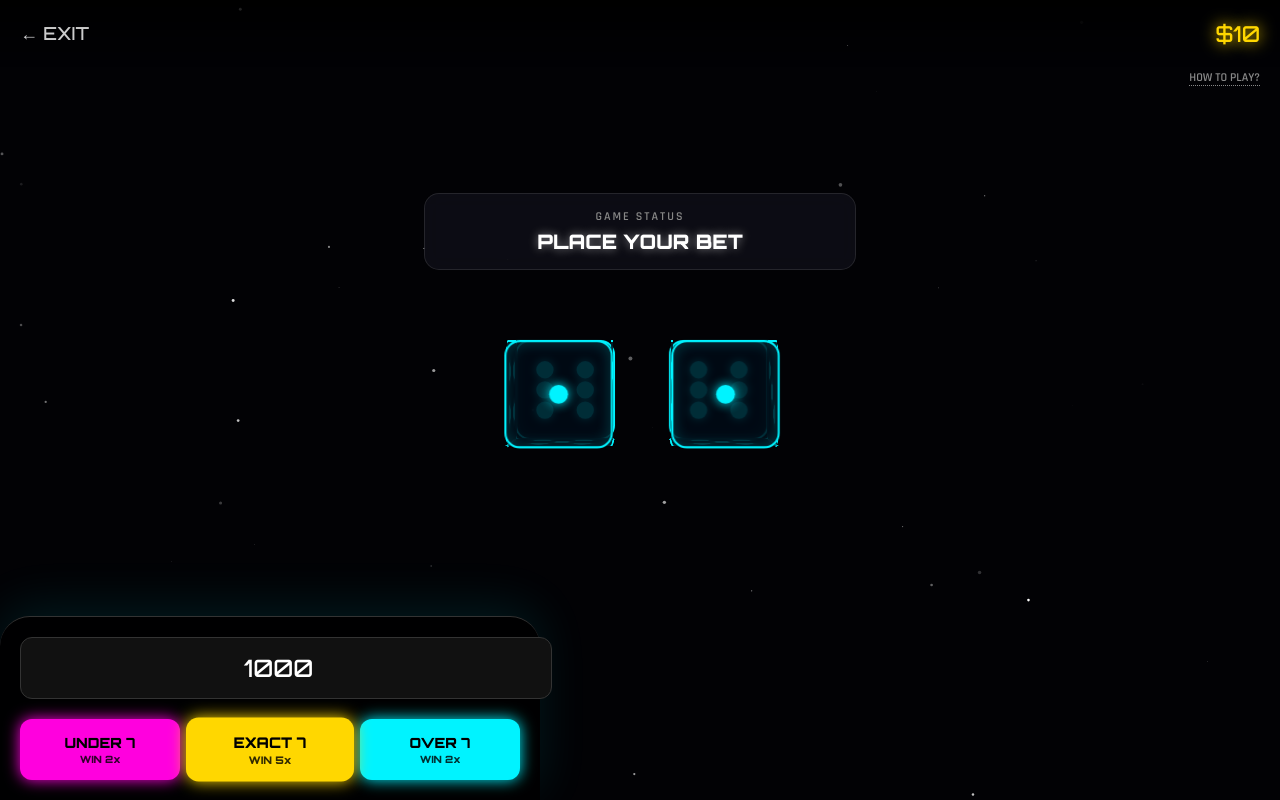
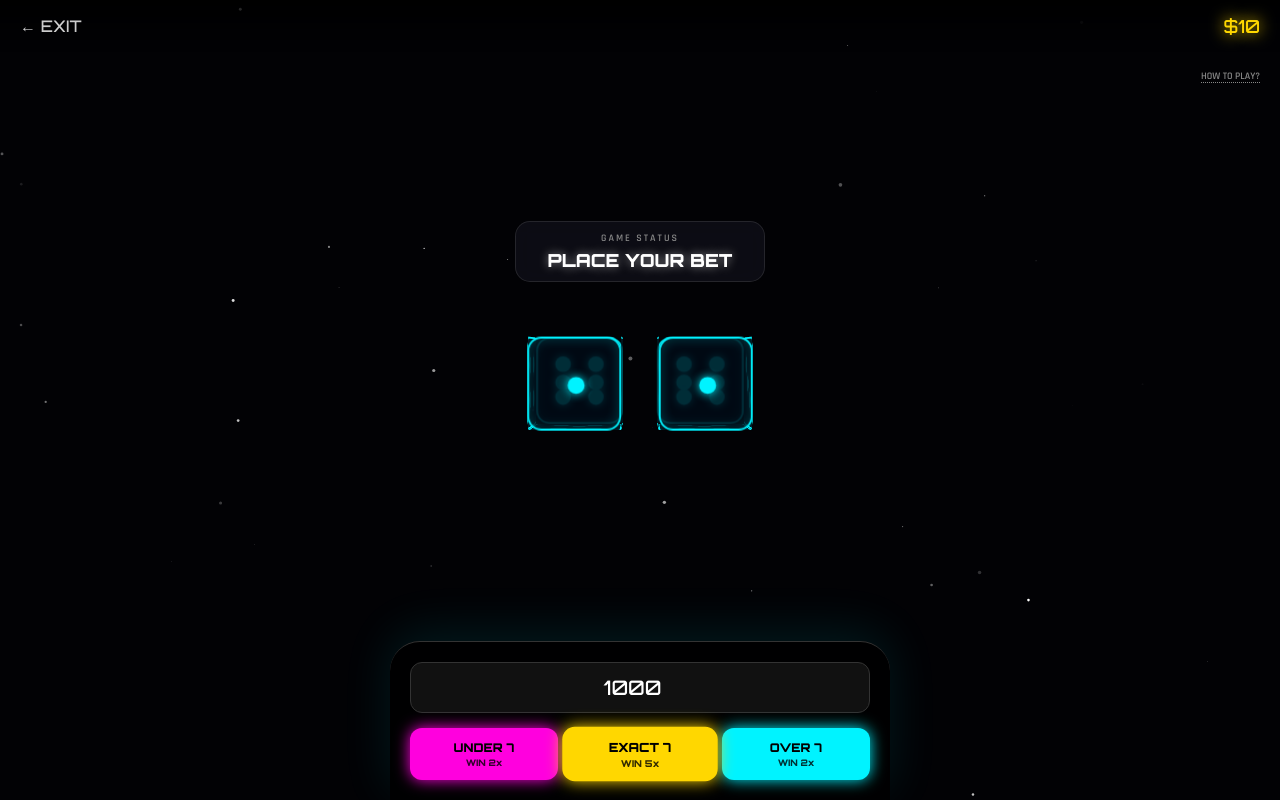
Before and after one commit to playpasscanada-ctrl/Testingbot, a Flask app: template templates/dice.html in a window 1280 px wide. Run offline with Flask 3, Linux system fonts and the light colour scheme; the template is opened without the code that fills it: most values are stand-ins (such as "Sample title", 1, 10 or a date in 2020).

Commit message:
Update dice.html

```diff
--- a/templates/dice.html
+++ b/templates/dice.html
@@ -13,6 +13,8 @@
             --dark-bg: #020205;
         }
 
+        * { box-sizing: border-box; }
+
         body {
             background: var(--dark-bg); color: white; margin: 0;
             font-family: 'Rajdhani', sans-serif; overflow: hidden;
@@ -27,24 +29,34 @@
 
         /* --- HEADER --- */
         .header {
-            padding: 20px; display: flex; justify-content: space-between; align-items: center;
+            flex-shrink: 0;
+            padding: 15px 20px; display: flex; justify-content: space-between; align-items: center;
             background: linear-gradient(to bottom, rgba(0,0,0,0.9), transparent);
             z-index: 10; position: relative;
         }
-        .back-btn { text-decoration: none; color: white; font-size: 18px; font-family: 'Orbitron'; display: flex; align-items: center; gap: 5px; opacity: 0.8; transition: 0.3s; }
+        .back-btn { text-decoration: none; color: white; font-size: 16px; font-family: 'Orbitron'; display: flex; align-items: center; gap: 5px; opacity: 0.8; transition: 0.3s; }
         .back-btn:hover { opacity: 1; text-shadow: 0 0 10px white; }
-        .balance { font-family: 'Orbitron'; color: var(--neon-gold); font-size: 22px; text-shadow: 0 0 15px var(--neon-gold); }
+        .balance { font-family: 'Orbitron'; color: var(--neon-gold); font-size: 18px; text-shadow: 0 0 15px var(--neon-gold); }
 
         /* --- MAIN GAME AREA --- */
         .game-container {
             flex-grow: 1; display: flex; flex-direction: column; justify-content: center; align-items: center;
             perspective: 1200px; z-index: 5; position: relative;
+            padding-bottom: 20px;
         }
 
         /* --- 3D DICE --- */
         .dice-platform {
-            display: flex; gap: 60px; transform-style: preserve-3d;
-            padding: 50px;
+            display: flex; gap: 40px; transform-style: preserve-3d;
+            padding: 20px;
+            /* Auto-scale on mobile */
+            transform: scale(0.9);
+        }
+
+        /* Mobile Adjustments */
+        @media (max-width: 400px) {
+            .dice-platform { transform: scale(0.7); gap: 25px; }
+            .info-panel { width: 90%; }
         }
 
         .cube {
@@ -72,36 +84,32 @@
         .top    { transform: rotateX(90deg) translateZ(50px); }
         .bottom { transform: rotateX(-90deg) translateZ(50px); }
 
-        /* Dot Positions Logic (Simple CSS patterns) */
-        .front .d1 { top: 41px; left: 41px; } /* 1 */
-
-        .back .d1 { top: 20px; left: 20px; } .back .d2 { top: 20px; right: 20px; } /* 6 */
+        /* Dot Positions Logic */
+        .front .d1 { top: 41px; left: 41px; }
+        .back .d1 { top: 20px; left: 20px; } .back .d2 { top: 20px; right: 20px; }
         .back .d3 { top: 41px; left: 20px; } .back .d4 { top: 41px; right: 20px; }
         .back .d5 { bottom: 20px; left: 20px; } .back .d6 { bottom: 20px; right: 20px; }
-
-        .right .d1 { top: 20px; right: 20px; } .right .d2 { top: 41px; left: 41px; } .right .d3 { bottom: 20px; left: 20px; } /* 3 */
-
-        .left .d1 { top: 20px; left: 20px; } .left .d2 { top: 20px; right: 20px; } /* 4 */
+        .right .d1 { top: 20px; right: 20px; } .right .d2 { top: 41px; left: 41px; } .right .d3 { bottom: 20px; left: 20px; }
+        .left .d1 { top: 20px; left: 20px; } .left .d2 { top: 20px; right: 20px; }
         .left .d3 { bottom: 20px; left: 20px; } .left .d4 { bottom: 20px; right: 20px; }
-
-        .top .d1 { top: 20px; left: 20px; } .top .d2 { bottom: 20px; right: 20px; } /* 2 */
-
-        .bottom .d1 { top: 20px; left: 20px; } .bottom .d2 { top: 20px; right: 20px; } /* 5 */
+        .top .d1 { top: 20px; left: 20px; } .top .d2 { bottom: 20px; right: 20px; }
+        .bottom .d1 { top: 20px; left: 20px; } .bottom .d2 { top: 20px; right: 20px; }
         .bottom .d3 { top: 41px; left: 41px; }
         .bottom .d4 { bottom: 20px; left: 20px; } .bottom .d5 { bottom: 20px; right: 20px; }
 
         /* --- INFO PANEL --- */
         .info-panel {
             background: rgba(20, 20, 30, 0.6); backdrop-filter: blur(10px);
-            padding: 15px; border-radius: 15px; border: 1px solid rgba(255,255,255,0.1);
-            margin-bottom: 20px; text-align: center; max-width: 90%; width: 400px;
+            padding: 10px 20px; border-radius: 15px; border: 1px solid rgba(255,255,255,0.1);
+            margin-bottom: 30px; text-align: center; max-width: 90%; min-width: 250px;
         }
-        .info-title { color: #888; font-size: 12px; letter-spacing: 2px; margin-bottom: 5px; }
-        .info-msg { font-size: 20px; font-weight: bold; color: white; text-shadow: 0 0 10px rgba(255,255,255,0.5); font-family: 'Orbitron'; }
+        .info-title { color: #888; font-size: 10px; letter-spacing: 2px; margin-bottom: 5px; }
+        .info-msg { font-size: 18px; font-weight: bold; color: white; text-shadow: 0 0 10px rgba(255,255,255,0.5); font-family: 'Orbitron'; }
 
         /* --- CONTROLS --- */
         .controls {
-            width: 100%; max-width: 500px; padding: 20px;
+            flex-shrink: 0;
+            width: 100%; max-width: 500px; padding: 20px; margin: 0 auto;
             background: rgba(0,0,0,0.8); border-top: 1px solid #333;
             border-top-left-radius: 30px; border-top-right-radius: 30px;
             box-shadow: 0 -10px 50px rgba(0, 243, 255, 0.1);
@@ -110,21 +118,21 @@
 
         .bet-input {
             width: 100%; background: #111; border: 1px solid #333; color: white;
-            padding: 15px; font-size: 24px; text-align: center; border-radius: 12px;
-            font-family: 'Orbitron'; margin-bottom: 20px; outline: none;
+            padding: 12px; font-size: 20px; text-align: center; border-radius: 12px;
+            font-family: 'Orbitron'; margin-bottom: 15px; outline: none;
             transition: 0.3s;
         }
         .bet-input:focus { border-color: var(--neon-blue); box-shadow: 0 0 15px rgba(0, 243, 255, 0.2); }
 
-        .btn-grid { display: grid; grid-template-columns: 1fr 1fr 1fr; gap: 10px; }
+        .btn-grid { display: grid; grid-template-columns: 1fr 1fr 1fr; gap: 8px; }
 
         .btn {
-            border: none; padding: 15px 5px; border-radius: 12px;
-            font-family: 'Orbitron'; font-weight: bold; font-size: 14px;
+            border: none; padding: 12px 5px; border-radius: 12px;
+            font-family: 'Orbitron'; font-weight: bold; font-size: 12px;
             cursor: pointer; transition: 0.2s; position: relative; overflow: hidden;
             color: black;
         }
-        .btn span { display: block; font-size: 10px; opacity: 0.8; margin-top: 2px; }
+        .btn span { display: block; font-size: 9px; opacity: 0.8; margin-top: 2px; }
 
         .btn-under { background: var(--neon-pink); box-shadow: 0 0 15px var(--neon-pink); }
         .btn-seven { background: var(--neon-gold); box-shadow: 0 0 15px var(--neon-gold); z-index: 2; transform: scale(1.05); }
@@ -136,16 +144,16 @@
         /* --- RULES MODAL --- */
         .rules-tag {
             position: absolute; top: 70px; right: 20px;
-            font-size: 12px; color: #888; cursor: pointer; border-bottom: 1px dotted #888;
+            font-size: 10px; color: #888; cursor: pointer; border-bottom: 1px dotted #888; z-index: 15;
         }
         .rules-modal {
             display: none; position: fixed; top: 50%; left: 50%; transform: translate(-50%,-50%);
-            background: rgba(0,0,0,0.95); border: 1px solid var(--neon-blue); padding: 30px;
-            width: 80%; max-width: 400px; border-radius: 20px; z-index: 100; text-align: left;
+            background: rgba(0,0,0,0.95); border: 1px solid var(--neon-blue); padding: 25px;
+            width: 85%; max-width: 350px; border-radius: 20px; z-index: 100; text-align: left;
             box-shadow: 0 0 50px rgba(0,243,255,0.2);
         }
-        .rules-modal h2 { color: var(--neon-blue); margin-top: 0; font-family: 'Orbitron'; }
-        .rules-modal ul { padding-left: 20px; color: #ccc; line-height: 1.6; }
+        .rules-modal h2 { color: var(--neon-blue); margin-top: 0; font-family: 'Orbitron'; font-size: 20px; }
+        .rules-modal ul { padding-left: 20px; color: #ccc; line-height: 1.5; font-size: 14px; }
         .close-rules {
             margin-top: 20px; width: 100%; padding: 10px; background: #333;
             border: none; color: white; border-radius: 10px; cursor: pointer;
@@ -199,9 +207,9 @@
     <div id="rulesModal" class="rules-modal">
         <h2>GAME RULES</h2>
         <ul>
-            <li><b style="color:var(--neon-pink)">UNDER 7:</b> Total dice sum must be 2 to 6. (Multiplier: 2x)</li>
-            <li><b style="color:var(--neon-gold)">EXACT 7:</b> Total dice sum must be exactly 7. (Multiplier: 5x)</li>
-            <li><b style="color:var(--neon-blue)">OVER 7:</b> Total dice sum must be 8 to 12. (Multiplier: 2x)</li>
+            <li><b style="color:var(--neon-pink)">UNDER 7:</b> Total sum 2 to 6. (2x)</li>
+            <li><b style="color:var(--neon-gold)">EXACT 7:</b> Total sum 7. (5x)</li>
+            <li><b style="color:var(--neon-blue)">OVER 7:</b> Total sum 8 to 12. (2x)</li>
         </ul>
         <p style="font-size:12px; color:gray;">Two dice are rolled. The sum determines the winner.</p>
         <button class="close-rules" onclick="toggleRules()">CLOSE</button>
@@ -336,8 +344,6 @@
 
         // --- DICE ROTATION MAPPING ---
         function setDiceFace(cube, num) {
-            // These angles rotate the cube to show the specific number face
-            // We add extra 360 rotations to ensure it spins to get there
             const spins = 1080; // 3 full spins
             let x = 0, y = 0;
 
@@ -353,7 +359,6 @@
         }
 
         function triggerConfetti() {
-            // Simple visual feedback using smoke logic but gold color
             for(let i=0; i<30; i++) {
                 let p = new Particle(1, width/2, height/2);
                 p.hue = 50; // Gold
```
